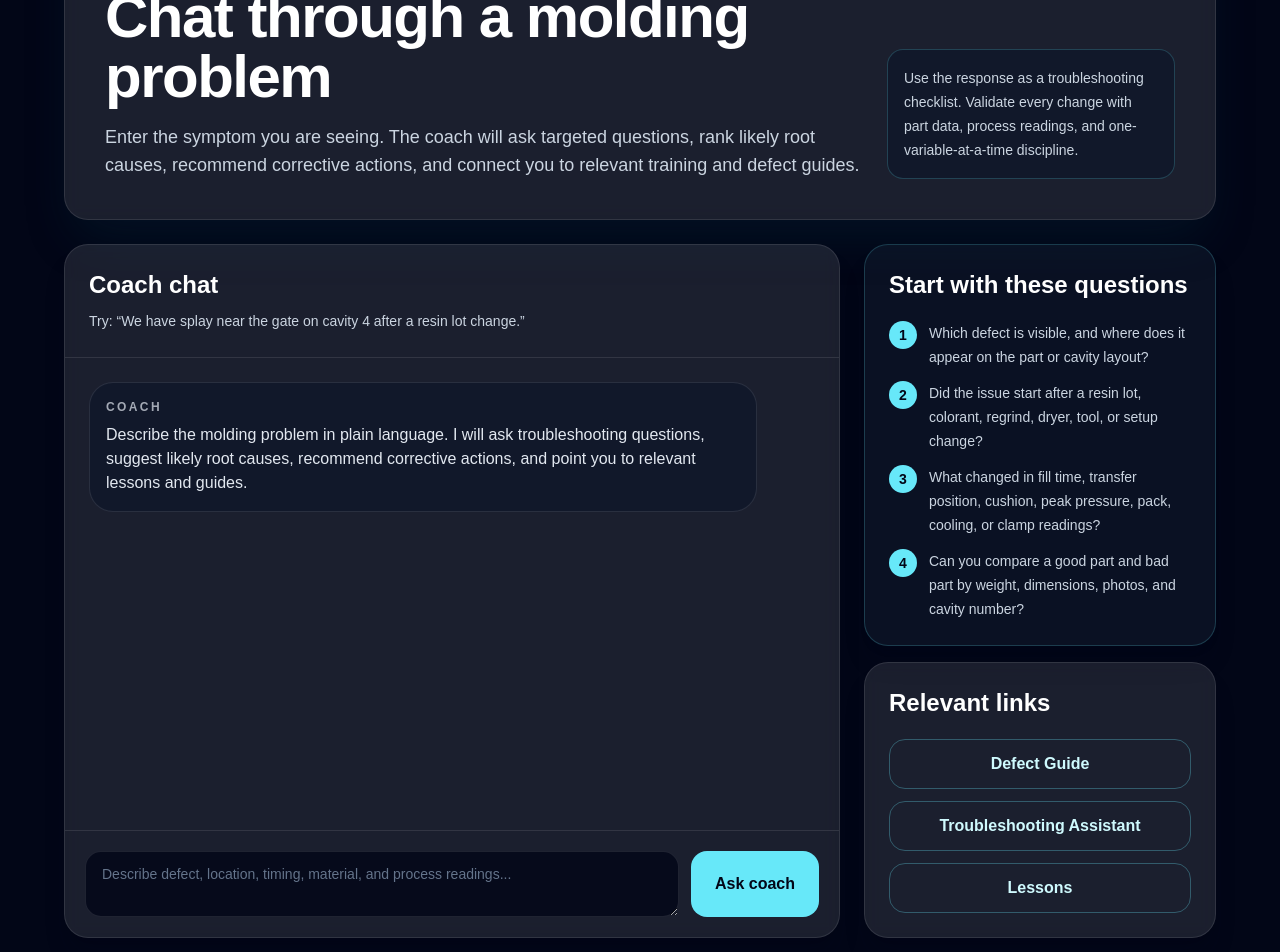
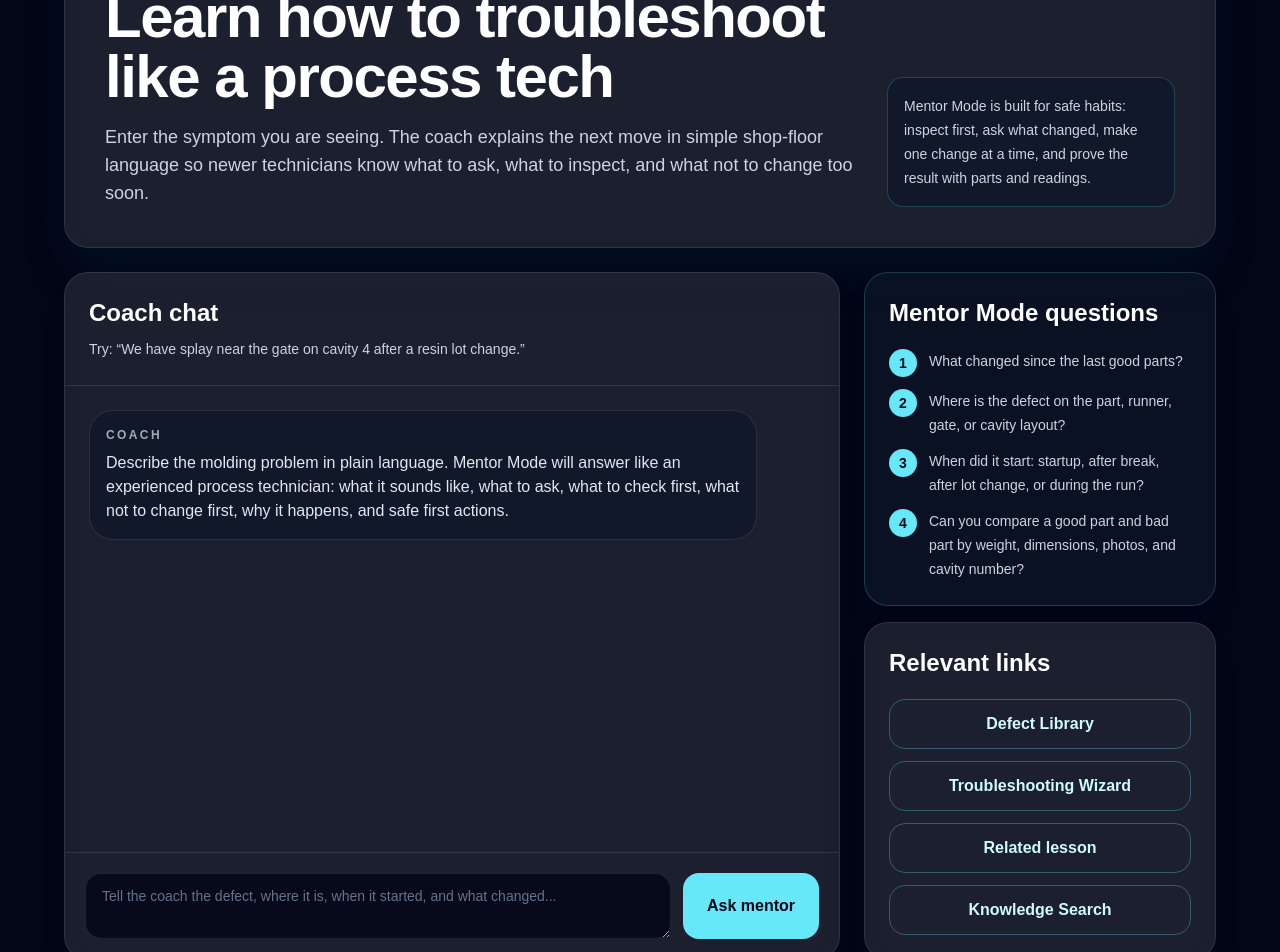
Before and after one commit to scottgraham2882-collab/molding-mentor-ai, a Next.js app: page /coach in a window 1280 px wide. Shown: the part 180-1132 px from the top of the page. Built offline with nearby package versions, Linux system fonts and the light colour scheme.

Commit message:
Add mentor mode to AI molding coach

```diff
--- a/app/coach/page.tsx
+++ b/app/coach/page.tsx
@@ -11,13 +11,18 @@ type Message = {
   content: string;
 };
 
+type MentorLink = {
+  label: string;
+  href: string;
+};
+
 type KnowledgeItem = {
   keywords: string[];
   defect: string;
   defectSlug: string;
   rootCauses: string[];
   correctiveActions: string[];
-  lessons: { label: string; href: string }[];
+  lessons: MentorLink[];
 };
 
 const knowledgeBase: KnowledgeItem[] = defectGuides.map((defect) => ({
@@ -34,10 +39,29 @@ const knowledgeBase: KnowledgeItem[] = defectGuides.map((defect) => ({
 }));
 
 const defaultQuestions = [
-  "Which defect is visible, and where does it appear on the part or cavity layout?",
-  "Did the issue start after a resin lot, colorant, regrind, dryer, tool, or setup change?",
-  "What changed in fill time, transfer position, cushion, peak pressure, pack, cooling, or clamp readings?",
+  "What changed since the last good parts?",
+  "Where is the defect on the part, runner, gate, or cavity layout?",
+  "When did it start: startup, after break, after lot change, or during the run?",
   "Can you compare a good part and bad part by weight, dimensions, photos, and cavity number?",
+];
+
+const mentorLinks: MentorLink[] = [
+  { label: "Defect Library", href: "/defects" },
+  { label: "Troubleshooting Wizard", href: "/troubleshooting" },
+  { label: "Related lesson", href: "/lessons/process-window" },
+  { label: "Knowledge Search", href: "/knowledge-base" },
+];
+
+const checkFirstItems = [
+  "Look at the part, gate area, runner, vents, and the cavity number before touching the press.",
+  "Verify material handling: resin lot, drying, moisture, regrind, color, and contamination risk.",
+  "Compare actual readings to the approved process sheet: fill time, cushion, transfer, peak pressure, pack, cooling, and mold water.",
+];
+
+const safeFirstActions = [
+  "Make one small change at a time and write it down.",
+  "Run enough parts to see the real result before making another move.",
+  "If the change helps, confirm it with part weight, dimensions, photos, and repeat parts.",
 ];
 
 function findMatch(problem: string) {
@@ -51,25 +75,40 @@ function findMatch(problem: string) {
 function buildCoachReply(problem: string) {
   const match = findMatch(problem);
   const questions = [
-    `For ${match.defect.toLowerCase()}, what cavity, location, and frequency are you seeing?`,
-    "What are the current fill time, transfer position, cushion, peak pressure, pack pressure/time, and cooling time readings?",
-    "Did the symptom appear after a material, dryer, mold maintenance, water, machine, or setup change?",
+    "What changed since the last good parts: material, dryer, color, regrind, mold work, water, setup, or operator coverage?",
+    `Where is the ${match.defect.toLowerCase()} showing up: gate, end of fill, parting line, ribs, boss, one cavity, or all cavities?`,
+    "When did it start: at startup, after a break, after a lot change, after a process adjustment, or slowly over the run?",
   ];
 
-  return `Likely defect: ${match.defect}\n\nTroubleshooting questions:\n${questions
-    .map((question, index) => `${index + 1}. ${question}`)
-    .join("\n")}\n\nPossible root causes:\n${match.rootCauses
-    .map((cause) => `• ${cause}`)
-    .join("\n")}\n\nRecommended corrective actions:\n${match.correctiveActions
-    .map((action) => `• ${action}`)
-    .join("\n")}\n\nNext step: change one variable at a time, document the result, and use the linked lessons below to validate the cause before locking in a new setup.`;
+  return `Simple Summary — What this sounds like
+This sounds like ${match.defect.toLowerCase()}. Treat that as a starting point, not a final answer. Prove it with the part, the mold, the material, and the process readings.
+
+Questions to Ask
+${questions.map((question, index) => `${index + 1}. ${question}`).join("\n")}
+
+Check First — before changing settings
+${checkFirstItems.map((item) => `• ${item}`).join("\n")}
+
+What Not To Change First
+• Do not start by chasing random temperatures, speeds, or pressures.
+• Do not make big setting changes before you know what changed.
+• Do not hide the defect with extra pack, clamp, or heat until you inspect material, mold, and actual readings.
+
+Why This Happens
+${match.defect} usually shows up when the plastic, mold, machine, or setup is no longer behaving like the approved process. Common causes include ${match.rootCauses.slice(0, 3).join(", ").toLowerCase()}. Your job is to find the change that made the process unstable.
+
+Safe First Actions
+${safeFirstActions.map((action) => `• ${action}`).join("\n")}
+
+Learn More
+${mentorLinks.map((link) => `• ${link.label}: ${link.href}`).join("\n")}`;
 }
 
 const starterMessages: Message[] = [
   {
     role: "assistant",
     content:
-      "Describe the molding problem in plain language. I will ask troubleshooting questions, suggest likely root causes, recommend corrective actions, and point you to relevant lessons and guides.",
+      "Describe the molding problem in plain language. Mentor Mode will answer like an experienced process technician: what it sounds like, what to ask, what to check first, what not to change first, why it happens, and safe first actions.",
   },
 ];
 
@@ -109,19 +148,19 @@ export default function CoachPage() {
             ← Back home
           </Link>
           <p className="mt-8 text-sm font-semibold uppercase tracking-[0.3em] text-cyan-300">
-            AI Troubleshooting Coach
+            AI Troubleshooting Coach · Mentor Mode
           </p>
           <div className="mt-3 grid gap-4 lg:grid-cols-[1fr_18rem] lg:items-end">
             <div>
               <h1 className="text-4xl font-bold tracking-tight text-white sm:text-5xl lg:text-6xl">
-                Chat through a molding problem
+                Learn how to troubleshoot like a process tech
               </h1>
               <p className="mt-4 max-w-3xl text-base leading-7 text-slate-300 sm:text-lg">
-                Enter the symptom you are seeing. The coach will ask targeted questions, rank likely root causes, recommend corrective actions, and connect you to relevant training and defect guides.
+                Enter the symptom you are seeing. The coach explains the next move in simple shop-floor language so newer technicians know what to ask, what to inspect, and what not to change too soon.
               </p>
             </div>
             <div className="rounded-2xl border border-cyan-300/20 bg-slate-900/70 p-4 text-sm leading-6 text-slate-300">
-              Use the response as a troubleshooting checklist. Validate every change with part data, process readings, and one-variable-at-a-time discipline.
+              Mentor Mode is built for safe habits: inspect first, ask what changed, make one change at a time, and prove the result with parts and readings.
             </div>
           </div>
         </header>
@@ -162,14 +201,14 @@ export default function CoachPage() {
                   id="problem"
                   value={input}
                   onChange={(event) => setInput(event.target.value)}
-                  placeholder="Describe defect, location, timing, material, and process readings..."
+                  placeholder="Tell the coach the defect, where it is, when it started, and what changed..."
                   className="min-h-24 flex-1 rounded-2xl border border-white/10 bg-slate-950/80 px-4 py-3 text-sm text-white outline-none transition placeholder:text-slate-500 focus:border-cyan-300/60 focus:ring-4 focus:ring-cyan-300/10 sm:min-h-14"
                 />
                 <button
                   type="submit"
                   className="rounded-2xl bg-cyan-300 px-6 py-3 text-base font-black text-slate-950 transition hover:bg-cyan-200 focus:outline-none focus:ring-4 focus:ring-cyan-300/30"
                 >
-                  Ask coach
+                  Ask mentor
                 </button>
               </div>
             </form>
@@ -177,7 +216,7 @@ export default function CoachPage() {
 
           <aside className="space-y-4">
             <section className="rounded-3xl border border-cyan-300/20 bg-slate-900/70 p-5 shadow-xl shadow-slate-950/20 sm:p-6">
-              <h2 className="text-2xl font-bold text-white">Start with these questions</h2>
+              <h2 className="text-2xl font-bold text-white">Mentor Mode questions</h2>
               <ol className="mt-5 space-y-3 text-sm leading-6 text-slate-300">
                 {defaultQuestions.map((question, index) => (
                   <li key={question} className="flex gap-3">
@@ -197,11 +236,7 @@ export default function CoachPage() {
             <section className="rounded-3xl border border-white/10 bg-white/10 p-5 shadow-xl shadow-slate-950/20 backdrop-blur sm:p-6">
               <h2 className="text-2xl font-bold text-white">Relevant links</h2>
               <div className="mt-5 flex flex-col gap-3">
-                {(matchedGuide?.lessons ?? [
-                  { label: "Defect Guide", href: "/defects" },
-                  { label: "Troubleshooting Assistant", href: "/troubleshooting" },
-                  { label: "Lessons", href: "/lessons" },
-                ]).map((lesson) => (
+                {mentorLinks.map((lesson) => (
                   <Link
                     key={lesson.href}
                     href={lesson.href}
```
